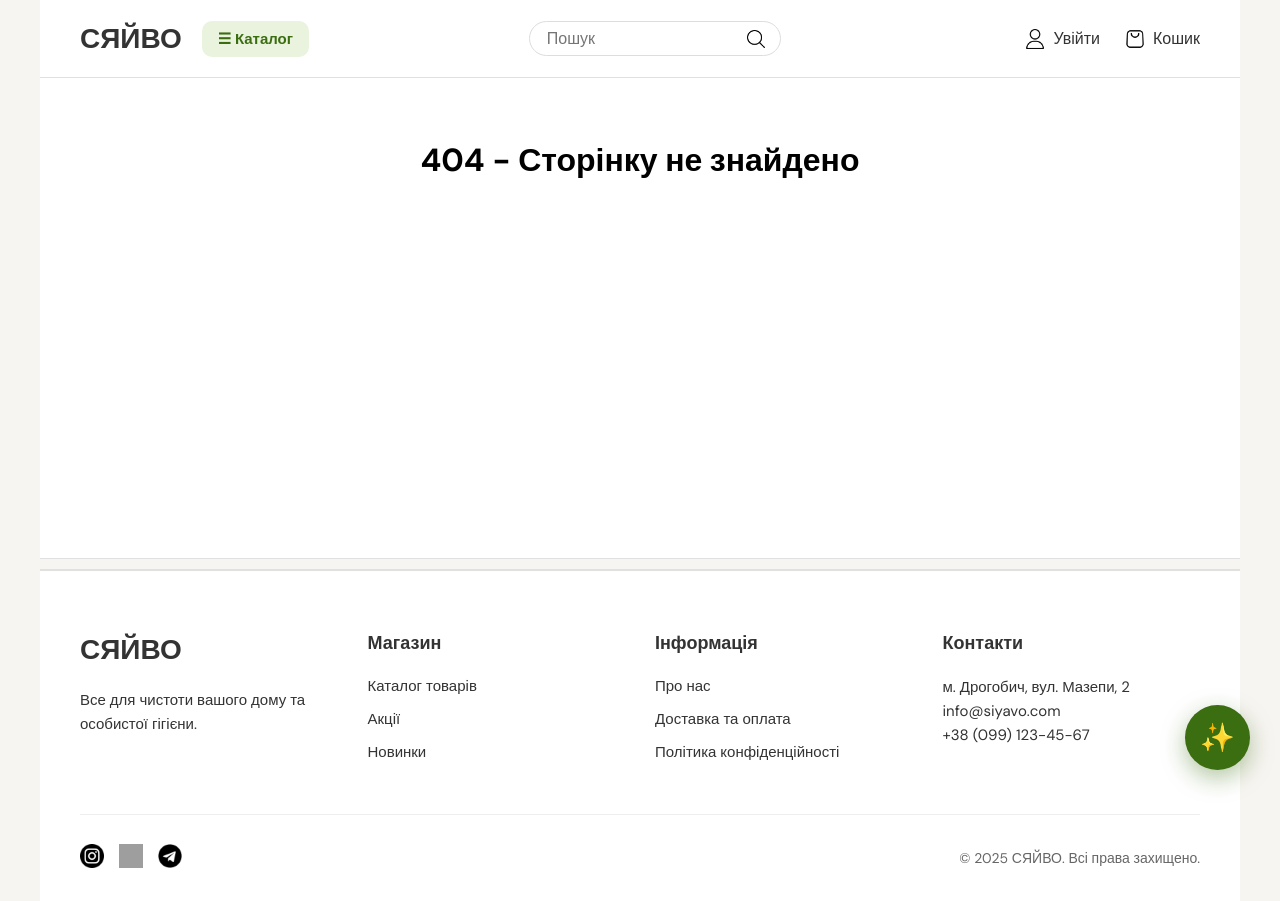
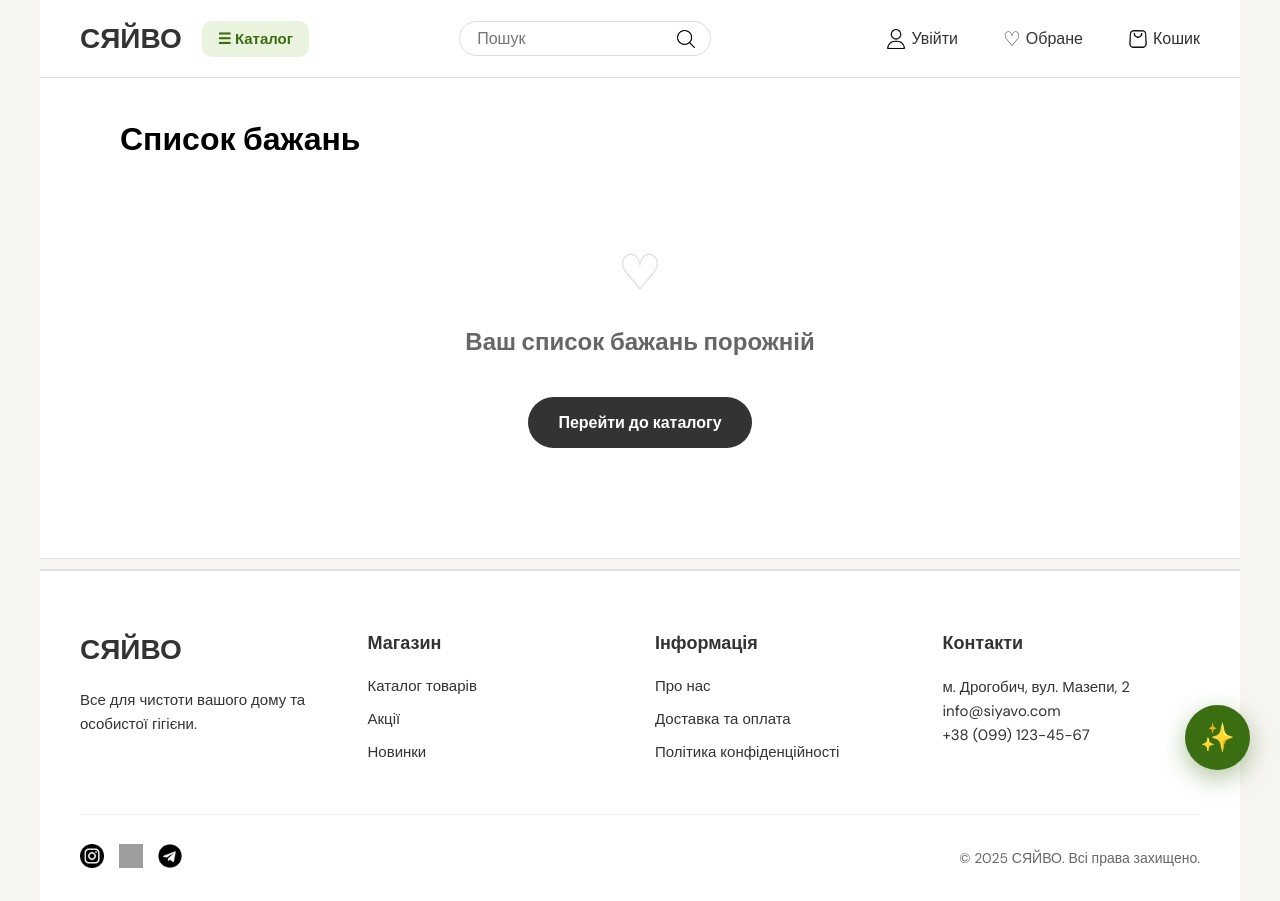
Before and after one commit to StSt2022/bkr-online-store, a React (Vite) app: page /wishlist in a window 1280 px wide. Built offline with nearby package versions, Linux system fonts and the light colour scheme; grey boxes are pictures that could not be loaded.

Commit message:
#17: wishlist

```diff
--- a/src/App.jsx
+++ b/src/App.jsx
@@ -4,6 +4,8 @@ import { BrowserRouter, Routes, Route, Outlet } from 'react-router-dom';
 import { AuthProvider } from './context/AuthContext';
 import Auth from './pages/Auth';
 import AIAssistant from './components/AIAssistant/AIAssistant';
+import { WishlistProvider } from './context/WishlistContext';
+import Wishlist from './pages/Wishlist';
 
 import Header from './components/Header/Header';
 import Footer from './components/Footer/Footer';
@@ -37,6 +39,7 @@ const MainLayout = () => {
 function App() {
   return (
     <AuthProvider>
+      <WishlistProvider>
         <BrowserRouter>
           <ScrollToTop />
           <AIAssistant />
@@ -55,12 +58,14 @@ function App() {
               <Route path="/checkout" element={<Checkout />} />
               <Route path="/profile" element={<Profile />} />
               <Route path="/search" element={<Search />} />
+              <Route path="/wishlist" element={<Wishlist />} />
 
               <Route path="*" element={<div style={{padding: '40px', textAlign: 'center'}}><h1>404 - Сторінку не знайдено</h1></div>} />
             </Route>
           </Routes>
 
         </BrowserRouter>
+      </WishlistProvider>
     </AuthProvider>
   );
 }
--- a/src/components/Header/Header.jsx
+++ b/src/components/Header/Header.jsx
@@ -1,15 +1,13 @@
 // src/components/Header/Header.jsx
-import React, { useState, useEffect, useRef, useContext } from 'react'; // Додали useContext
+import React, { useState, useEffect, useRef, useContext } from 'react';
 import { Link, useNavigate, useLocation } from 'react-router-dom';
-import { products } from '../../data/mockData';
-import { AuthContext } from '../../context/AuthContext'; // Імпорт вже є
+import { AuthContext } from '../../context/AuthContext';
+import { WishlistContext } from '../../context/WishlistContext';
 
 const Header = () => {
-    // 1. ДІСТАЄМО ЮЗЕРА ТА ФУНКЦІЮ ВИХОДУ
-    const { user, logout } = useContext(AuthContext);
-
     const [cartCount, setCartCount] = useState(0);
     const [isMenuOpen, setIsMenuOpen] = useState(false);
+
     const [searchQuery, setSearchQuery] = useState('');
     const [searchResults, setSearchResults] = useState([]);
     const [isSearchVisible, setIsSearchVisible] = useState(false);
@@ -18,7 +16,9 @@ const Header = () => {
     const location = useLocation();
     const searchRef = useRef(null);
 
-    // --- Логіка Кошика ---
+    const { user, logout } = useContext(AuthContext);
+    const { wishlist } = useContext(WishlistContext); // Дістаємо вішліст
+
     const updateCount = () => {
         const cart = JSON.parse(localStorage.getItem('cart')) || [];
         const total = cart.reduce((sum, item) => sum + item.quantity, 0);
@@ -54,7 +54,6 @@ const Header = () => {
         if (query.trim().length >= 2) {
             setIsSearchVisible(true);
             try {
-                // Замість локального фільтра - робимо запит до Монго!
                 const res = await fetch(`http://localhost:3001/api/products/search?q=${encodeURIComponent(query.trim())}`);
                 const data = await res.json();
                 setSearchResults(data);
@@ -77,6 +76,7 @@ const Header = () => {
 
     return (
         <header>
+            {/* ЛІВА ЧАСТИНА: Лого + Каталог */}
             <div style={{ display: 'flex', alignItems: 'center' }}>
                 <Link to="/" className="logo">СЯЙВО</Link>
                 <Link to="/catalog" style={{
@@ -87,12 +87,14 @@ const Header = () => {
                     textDecoration: 'none',
                     fontWeight: '600',
                     marginLeft: '20px',
-                    fontSize: '15px'
+                    fontSize: '15px',
+                    whiteSpace: 'nowrap'
                 }}>
                     ☰ Каталог
                 </Link>
             </div>
 
+            {/* ЦЕНТР: Пошук */}
             <div className="search-container" ref={searchRef}>
                 <form className="search-bar-top" onSubmit={handleSearchSubmit}>
                     <input
@@ -108,7 +110,6 @@ const Header = () => {
                     </button>
                 </form>
 
-                {/* --- ОНОВЛЕНИЙ БЛОК РЕЗУЛЬТАТІВ --- */}
                 {isSearchVisible && (
                     <div className="search-results-list" style={{ display: 'block', borderRadius: '12px', border: '1px solid #eee', overflow: 'hidden', boxShadow: '0 4px 15px rgba(0,0,0,0.1)' }}>
                         {searchResults.length > 0 ? (
@@ -122,7 +123,6 @@ const Header = () => {
                                         </div>
                                     </Link>
                                 ))}
-                                {/* Кнопка "Показати всі" в самому низу списку */}
                                 <div
                                     onClick={handleSearchSubmit}
                                     style={{ padding: '12px 15px', textAlign: 'center', backgroundColor: '#f9f9f9', borderTop: '1px solid #eee', cursor: 'pointer', color: 'var(--green)', fontSize: '13px', fontWeight: '500' }}
@@ -137,6 +137,7 @@ const Header = () => {
                 )}
             </div>
 
+            {/* ПРАВА ЧАСТИНА: Меню юзера */}
             <div className="mobile-menu-container">
                 <button
                     className="burger-menu"
@@ -146,27 +147,41 @@ const Header = () => {
                     <img src={isMenuOpen ? "/images/close.png" : "/images/menu.png"} alt="Menu" />
                 </button>
 
-                <nav className={`user-menu ${isMenuOpen ? 'is-active' : ''}`}>
+                <nav className={`user-menu ${isMenuOpen ? 'is-active' : ''}`} style={{ display: 'flex', alignItems: 'center', gap: '20px' }}>
+
+                    {/* ПРОФІЛ / УВІЙТИ */}
                     {user ? (
-                        <>
-                            <Link to="/profile">
-                                <img src="/images/user.png" alt="User" /> {user.firstName}
+                        <div style={{ display: 'flex', alignItems: 'center', gap: '10px' }}>
+                            <Link to="/profile" style={{ display: 'flex', alignItems: 'center', textDecoration: 'none', color: '#333', whiteSpace: 'nowrap' }}>
+                                <img src="/images/user.png" alt="User" style={{ width: '20px', marginRight: '5px' }} />
+                                {user.firstName}
                             </Link>
-                            <span
-                                onClick={logout}
-                                style={{ cursor: 'pointer', marginLeft: '15px', color: '#888', fontSize: '14px', alignSelf: 'center' }}
-                            >
+                            <span onClick={logout} style={{ cursor: 'pointer', color: '#888', fontSize: '13px', whiteSpace: 'nowrap' }}>
                                 Вийти
                             </span>
-                        </>
+                        </div>
                     ) : (
-                        <Link to="/auth">
-                            <img src="/images/user.png" alt="User" /> Увійти
+                        <Link to="/auth" style={{ display: 'flex', alignItems: 'center', textDecoration: 'none', color: '#333', whiteSpace: 'nowrap' }}>
+                            <img src="/images/user.png" alt="User" style={{ width: '20px', marginRight: '5px' }} />
+                            Увійти
                         </Link>
                     )}
 
-                    <Link to="/cart">
-                        <img src="/images/shopping-bag.png" alt="Cart" /> Кошик {cartCount > 0 && `(${cartCount})`}
+                    {/* ОБРАНЕ */}
+                    <Link to="/wishlist" style={{ position: 'relative', display: 'flex', alignItems: 'center', textDecoration: 'none', color: '#333', whiteSpace: 'nowrap' }}>
+                        <span style={{ fontSize: '20px', marginRight: '5px' }}>♡</span>
+                        {wishlist.length > 0 && (
+                            <span style={{ position: 'absolute', top: '-8px', left: '10px', background: 'var(--green)', color: 'white', fontSize: '10px', padding: '2px 5px', borderRadius: '10px', fontWeight: 'bold' }}>
+                                {wishlist.length}
+                            </span>
+                        )}
+                        Обране
+                    </Link>
+
+                    {/* КОШИК (Єдиний) */}
+                    <Link to="/cart" style={{ display: 'flex', alignItems: 'center', textDecoration: 'none', color: '#333', whiteSpace: 'nowrap' }}>
+                        <img src="/images/shopping-bag.png" alt="Cart" style={{ width: '20px', marginRight: '5px' }} />
+                        Кошик {cartCount > 0 && <span style={{ marginLeft: '5px', fontWeight: 'bold', color: 'var(--green)' }}>({cartCount})</span>}
                     </Link>
                 </nav>
             </div>
--- a/src/components/ProductCard/ProductCard.jsx
+++ b/src/components/ProductCard/ProductCard.jsx
@@ -1,20 +1,27 @@
 // src/components/ProductCard/ProductCard.jsx
-import React from 'react';
+import React, { useContext } from 'react';
 import { Link } from 'react-router-dom';
+import { WishlistContext } from '../../context/WishlistContext'; // Імпортуємо контекст
 
 const ProductCard = ({ product, isTrending }) => {
-    // Беремо реальні дані або ставимо 0, якщо їх ще нема
+    const { toggleWishlist, isInWishlist } = useContext(WishlistContext);
+
     const rating = product.avgRating || 0;
     const reviews = product.reviewCount || 0;
+
+    const isLiked = isInWishlist(product.id);
+
+    const handleHeartClick = (e) => {
+        e.preventDefault(); // Забороняємо перехід по лінку при кліку на серце
+        toggleWishlist(product.id);
+    };
 
     return (
         <Link to={`/product/${product.id}`} className="product-card-link">
             <div className="catalog-card">
-                {/* Обгортка для картинки і бейджа */}
                 <div style={{ position: 'relative' }}>
                     <img src={`/${product.image}`} alt={product.name} className="catalog-card-image" />
 
-                    {/* БЕЙДЖ ТРЕНДУ */}
                     {isTrending && (
                         <span style={{
                             position: 'absolute', top: '10px', left: '10px',
@@ -24,6 +31,25 @@ const ProductCard = ({ product, isTrending }) => {
                             🔥 Популярне
                         </span>
                     )}
+
+                    {/* КНОПКА СЕРДЕЧКА */}
+                    <button
+                        onClick={handleHeartClick}
+                        style={{
+                            position: 'absolute', top: '10px', right: '10px',
+                            background: 'rgba(255,255,255,0.9)', border: 'none',
+                            width: '32px', height: '32px', borderRadius: '50%',
+                            display: 'flex', alignItems: 'center', justifyContent: 'center',
+                            cursor: 'pointer', fontSize: '18px',
+                            color: isLiked ? '#A32D2D' : '#999',
+                            boxShadow: '0 2px 5px rgba(0,0,0,0.1)',
+                            transition: 'transform 0.2s'
+                        }}
+                        onMouseOver={(e) => e.currentTarget.style.transform = 'scale(1.1)'}
+                        onMouseOut={(e) => e.currentTarget.style.transform = 'scale(1)'}
+                    >
+                        {isLiked ? '♥' : '♡'}
+                    </button>
                 </div>
 
                 <div className="catalog-card-info">
@@ -32,13 +58,8 @@ const ProductCard = ({ product, isTrending }) => {
                     <div style={{ display: 'flex', justifyContent: 'center', alignItems: 'center', gap: '5px', marginBottom: '10px', fontSize: '13px', color: '#666' }}>
                         <span style={{ color: rating > 0 ? '#FFB800' : '#ddd', fontSize: '15px' }}>★</span>
                         {rating > 0 ? (
-                            <>
-                                <span style={{ fontWeight: '600', color: '#333' }}>{rating}</span>
-                                <span>({reviews} відгуків)</span>
-                            </>
-                        ) : (
-                            <span>Немає відгуків</span>
-                        )}
+                            <><span style={{ fontWeight: '600', color: '#333' }}>{rating}</span><span>({reviews} відгуків)</span></>
+                        ) : (<span>Немає відгуків</span>)}
                     </div>
 
                     <div className="catalog-card-price">{product.price} грн</div>
--- /dev/null
+++ b/src/context/WishlistContext.jsx
@@ -0,0 +1,46 @@
+// src/context/WishlistContext.jsx
+import React, { createContext, useState, useEffect } from 'react';
+
+export const WishlistContext = createContext();
+
+export const WishlistProvider = ({ children }) => {
+    // Зберігаємо масив ID товарів, які юзер додав в обране
+    const [wishlist, setWishlist] = useState([]);
+
+    useEffect(() => {
+        // При завантаженні читаємо з пам'яті браузера
+        const savedWishlist = JSON.parse(localStorage.getItem('wishlist')) || [];
+        setWishlist(savedWishlist);
+    }, []);
+
+    const toggleWishlist = (productId) => {
+        let newWishlist = [...wishlist];
+        const index = newWishlist.indexOf(productId);
+
+        if (index > -1) {
+            // Якщо товар вже там - видаляємо
+            newWishlist.splice(index, 1);
+        } else {
+            // Якщо немає - додаємо
+            newWishlist.push(productId);
+        }
+
+        setWishlist(newWishlist);
+        localStorage.setItem('wishlist', JSON.stringify(newWishlist));
+    };
+
+    const isInWishlist = (productId) => {
+        return wishlist.includes(productId);
+    };
+
+    const clearWishlist = () => {
+        setWishlist([]);
+        localStorage.removeItem('wishlist');
+    };
+
+    return (
+        <WishlistContext.Provider value={{ wishlist, toggleWishlist, isInWishlist, clearWishlist }}>
+            {children}
+        </WishlistContext.Provider>
+    );
+};
--- /dev/null
+++ b/src/pages/Wishlist.jsx
@@ -0,0 +1,64 @@
+// src/pages/Wishlist.jsx
+import React, { useContext, useEffect, useState } from 'react';
+import { Link } from 'react-router-dom';
+import { WishlistContext } from '../context/WishlistContext';
+import ProductCard from '../components/ProductCard/ProductCard';
+
+const Wishlist = () => {
+    const { wishlist, clearWishlist } = useContext(WishlistContext);
+    const [products, setProducts] = useState([]);
+    const [isLoading, setIsLoading] = useState(false);
+
+    useEffect(() => {
+        if (wishlist.length === 0) {
+            setProducts([]);
+            return;
+        }
+
+        setIsLoading(true);
+        // Завантажуємо тільки ті товари, які є у вішлісті
+        fetch(`http://localhost:3001/api/products?ids=${wishlist.join(',')}`)
+            .then(res => res.json())
+            .then(data => {
+                setProducts(data);
+                setIsLoading(false);
+            })
+            .catch(console.error);
+    }, [wishlist]);
+
+    return (
+        <div style={{ padding: '40px' }}>
+            <div style={{ display: 'flex', justifyContent: 'space-between', alignItems: 'center', marginBottom: '30px' }}>
+                <h1 style={{ margin: 0 }}>Список бажань</h1>
+                {wishlist.length > 0 && (
+                    <button
+                        onClick={clearWishlist}
+                        style={{ background: 'none', border: '1px solid #ddd', padding: '8px 15px', borderRadius: '8px', cursor: 'pointer', color: '#666' }}
+                    >
+                        Очистити все
+                    </button>
+                )}
+            </div>
+
+            {isLoading ? (
+                <p>Завантаження...</p>
+            ) : wishlist.length === 0 ? (
+                <div style={{ textAlign: 'center', padding: '50px 0' }}>
+                    <div style={{ fontSize: '50px', marginBottom: '20px', color: '#ddd' }}>♡</div>
+                    <h2 style={{ color: '#666' }}>Ваш список бажань порожній</h2>
+                    <Link to="/catalog" className="add-to-cart-button" style={{ display: 'inline-block', textDecoration: 'none', marginTop: '20px' }}>
+                        Перейти до каталогу
+                    </Link>
+                </div>
+            ) : (
+                <div className="product-grid" style={{ gridTemplateColumns: 'repeat(4, 1fr)' }}>
+                    {products.map(product => (
+                        <ProductCard key={product.id} product={product} />
+                    ))}
+                </div>
+            )}
+        </div>
+    );
+};
+
+export default Wishlist;
```
Lines whose indentation alone changed are shown as unchanged.
